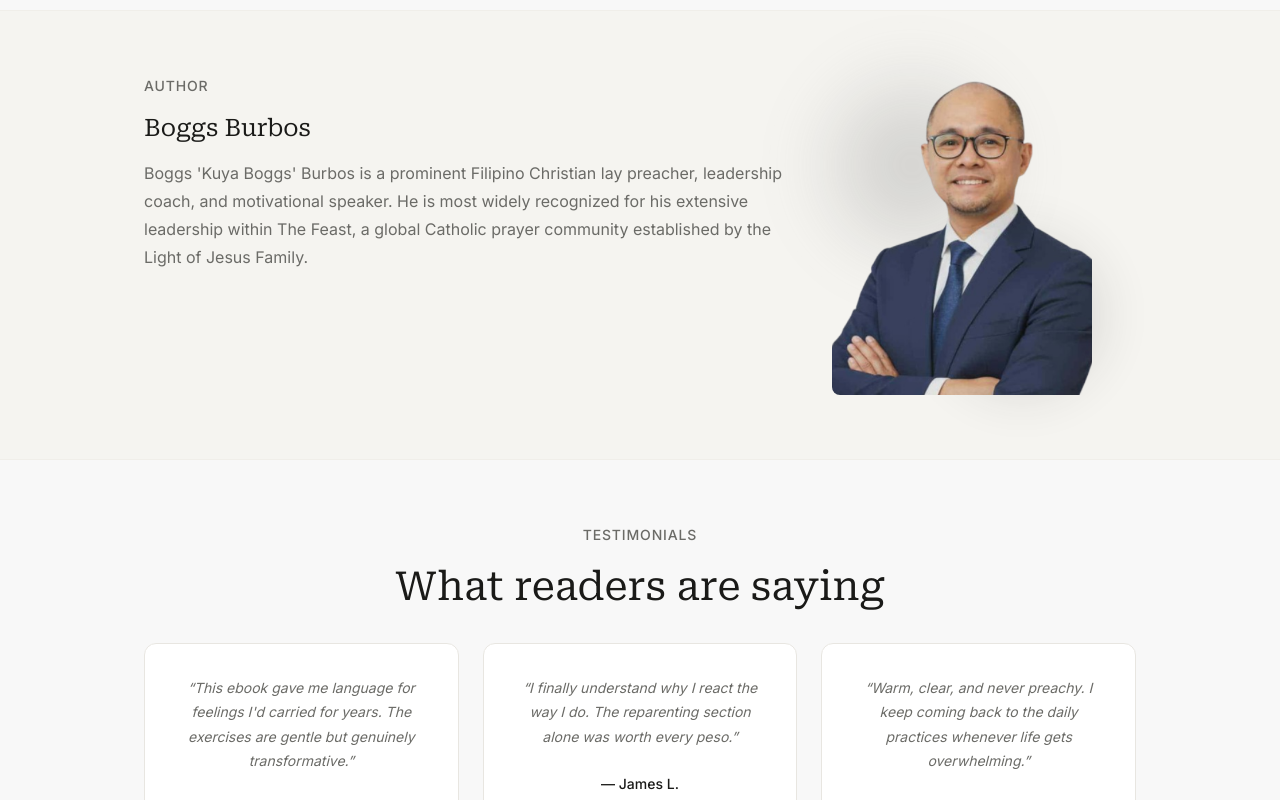
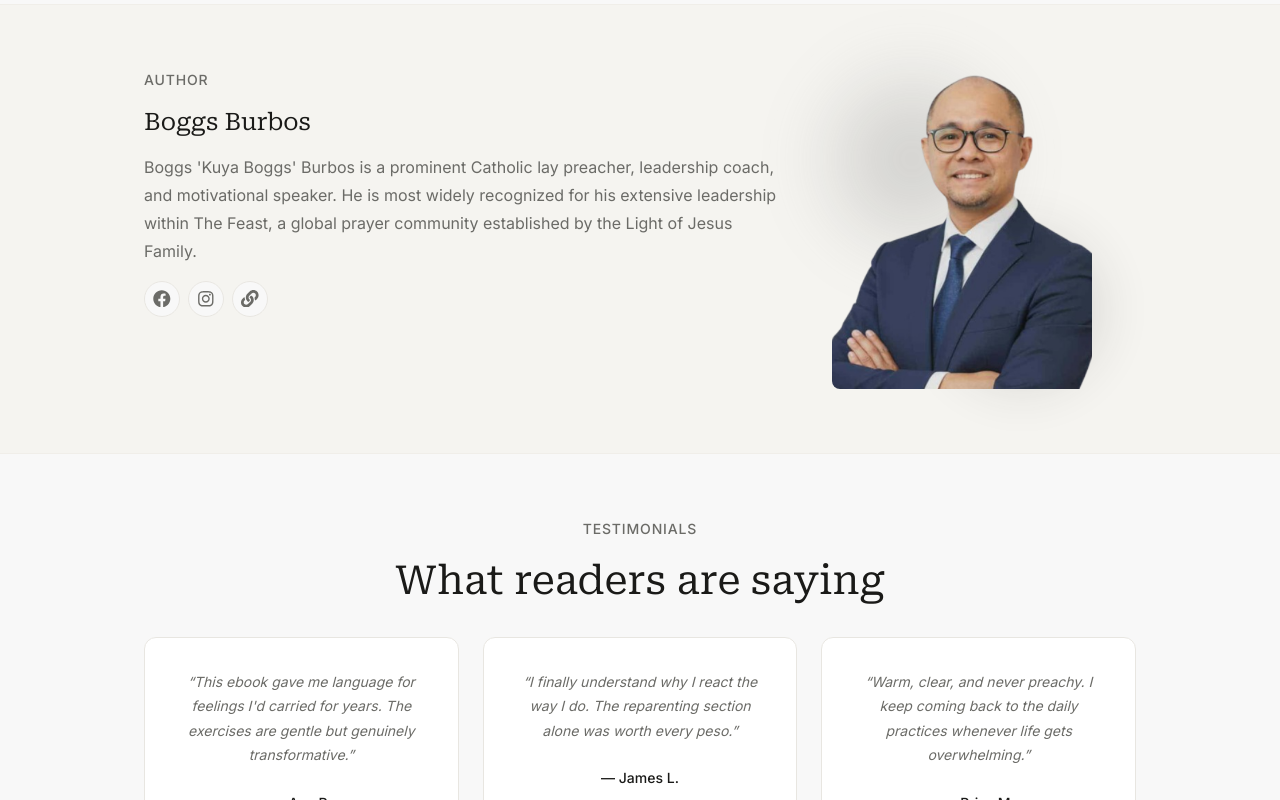
Before and after one commit to prod-moira/inner-child-ebook, a Next.js app: page / in a window 1280 px wide. Shown: the part 1406-2206 px from the top of the page. Built offline with nearby package versions, Linux system fonts and the light colour scheme.

Commit message:
style: added author's socials and replace lucide-react with react-icons

```diff
--- a/app/(public)/home.module.css
+++ b/app/(public)/home.module.css
@@ -336,8 +336,35 @@
   transition: filter 0.4s ease;
 }
 
-.authorImage:hover {
-  filter: grayscale(0%);
+.authorSocials {
+  display: flex;
+  align-items: flex-end;
+  gap: var(--space-sm);
+  margin-top: var(--space-md);
+}
+
+.authorSocialLink {
+  display: flex;
+  align-items: center;
+  justify-content: center;
+  width: 2.25rem;
+  height: 2.25rem;
+  border-radius: var(--radius-full, 9999px);
+  border: 1px solid var(--color-border);
+  color: var(--color-text-muted);
+  background: var(--color-bg);
+  transition: background var(--transition-fast), color var(--transition-fast), border-color var(--transition-fast);
+}
+
+.authorSocialLink:hover {
+  background: var(--color-accent);
+  color: white;
+  border-color: var(--color-accent);
+}
+
+.authorSocialIcon {
+  width: 1.1rem;
+  height: 1.1rem;
 }
 
 .authorBlobGrey1 {
--- a/app/(public)/page.tsx
+++ b/app/(public)/page.tsx
@@ -5,6 +5,7 @@ import FaqAccordion from "@/components/FaqAccordion";
 import OrderSuccessModal from "@/components/OrderSuccessModal";
 import Image from "next/image";
 import FadeIn from "@/components/FadeIn";
+import { FaFacebook, FaInstagram, FaLink } from "react-icons/fa";
 import {
   EBOOK,
   WHATS_INSIDE,
@@ -71,16 +72,51 @@ export default function Home() {
           <div className={styles.authorLayout}>
             <FadeIn direction="left">
               <div>
-                 <p className={styles.sectionLabel}>author</p>
+                <p className={styles.sectionLabel}>author</p>
                 <h2 className={styles.authorName}>{AUTHOR.name}</h2>
                 <p className={styles.authorBio}>{AUTHOR.bio}</p>
+                <div className={styles.authorSocials}>
+                  <a
+                    href={AUTHOR.facebook}
+                    target="_blank"
+                    rel="noopener noreferrer"
+                    aria-label="Facebook"
+                    className={styles.authorSocialLink}
+                  >
+                    <FaFacebook className={styles.authorSocialIcon} />
+                  </a>
+                  <a
+                    href={AUTHOR.instagram}
+                    target="_blank"
+                    rel="noopener noreferrer"
+                    aria-label="Instagram"
+                    className={styles.authorSocialLink}
+                  >
+                    <FaInstagram className={styles.authorSocialIcon} />
+                  </a>
+                  <a
+                    href={AUTHOR.website}
+                    target="_blank"
+                    rel="noopener noreferrer"
+                    aria-label="Website"
+                    className={styles.authorSocialLink}
+                  >
+                    <FaLink className={styles.authorSocialIcon} />
+                  </a>
+                </div>
               </div>
             </FadeIn>
             <FadeIn direction="right">
               <div className={styles.authorImageWrapper}>
                 <div className={styles.authorBlobGrey1} />
                 <div className={styles.authorBlobGrey2} />
-                <Image src="/assets/author.png" alt={AUTHOR.name} width={260} height={320} className={styles.authorImage} />
+                <Image
+                  src="/assets/author.png"
+                  alt={AUTHOR.name}
+                  width={260}
+                  height={320}
+                  className={styles.authorImage}
+                />
               </div>
             </FadeIn>
           </div>
--- a/components/Navbar.tsx
+++ b/components/Navbar.tsx
@@ -3,7 +3,7 @@
 import Link from "next/link";
 import { EBOOK } from "@/lib/content";
 import styles from "./Navbar.module.css";
-import { User } from "lucide-react";
+import { FaUser } from "react-icons/fa";
 
 export default function Navbar() {
   const handleAuthorClick = (e: React.MouseEvent<HTMLAnchorElement>) => {
@@ -28,7 +28,7 @@ export default function Navbar() {
           className={styles.cta}
           onClick={handleAuthorClick}
         >
-          <User/>
+          <FaUser />
         </Link>
       </div>
     </header>
--- a/lib/content.ts
+++ b/lib/content.ts
@@ -43,7 +43,10 @@ export const WHATS_INSIDE = [
 
 export const AUTHOR = {
   name: "Boggs Burbos",
-  bio: "Boggs 'Kuya Boggs' Burbos is a prominent Filipino Christian lay preacher, leadership coach, and motivational speaker. He is most widely recognized for his extensive leadership within The Feast, a global Catholic prayer community established by the Light of Jesus Family.",
+  bio: "Boggs 'Kuya Boggs' Burbos is a prominent Catholic lay preacher, leadership coach, and motivational speaker. He is most widely recognized for his extensive leadership within The Feast, a global prayer community established by the Light of Jesus Family.",
+  facebook: "https://facebook.com/boggsburbos",
+  instagram: "https://instagram.com/kuyaboggs",
+  website: "https://feast.ph/leader/boggs-burbos/?__cf_chl_f_tk=8FEMS7Ak.erIjz9.Ot7F369AlcQp2kpycl_e1BhowmE-1782900058-1.0.1.1-lA3oKLoAaEVEvmtyiBuE19IqyB_f54KfCG3XDpEwoHM",
 } as const;
 
 export const TESTIMONIALS = [
--- a/package.json
+++ b/package.json
@@ -11,11 +11,11 @@
   "dependencies": {
     "@supabase/ssr": "^0.12.0",
     "@supabase/supabase-js": "^2.108.2",
-    "lucide-react": "^1.21.0",
     "next": "16.2.9",
     "nodemailer": "^9.0.1",
     "react": "19.2.4",
     "react-dom": "19.2.4",
+    "react-icons": "^5.7.0",
     "zod": "^4.4.3"
   },
   "devDependencies": {
```
Also changed, not shown: 1 other file (tests, documents, lock files or other folders).
